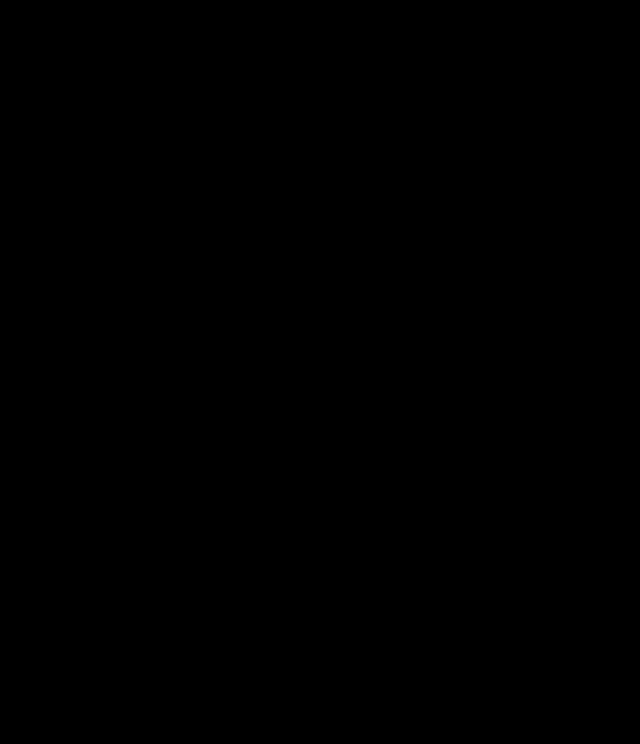
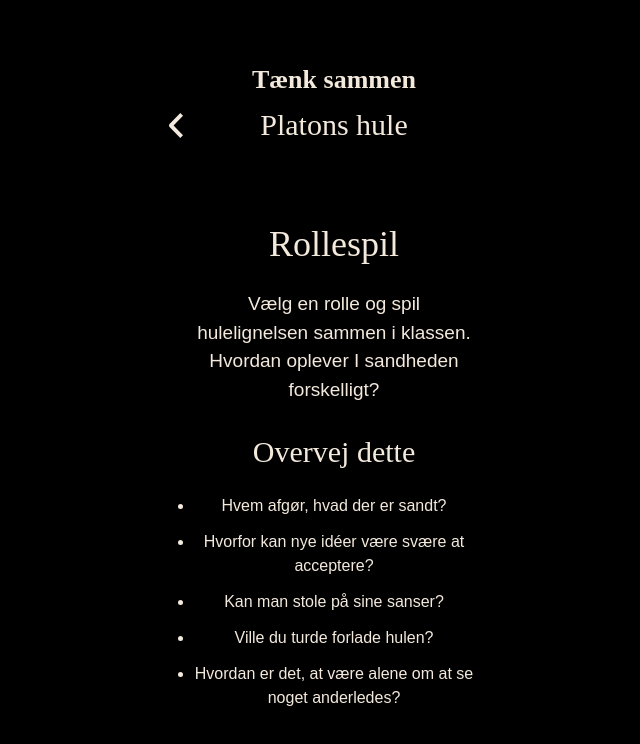
Before and after one commit to SarahNevin/filosofiapp, a React (Vite) app: page /taenk-sammen in a window 1280 px wide. Shown: the top 744 px of the page, without its empty margins (306-946 px from the left). Built offline with nearby package versions, Linux system fonts and the light colour scheme; a web font is replaced by a local one.

Commit message:
Tekst til screenHeader og tekstblok tilføjer

```diff
--- a/src/views/TaenkSammenView.jsx
+++ b/src/views/TaenkSammenView.jsx
@@ -1,6 +1,34 @@
+import ScreenHeader from "../components/ScreenHeader";
+import Tekstblok from "../components/Tekstblok";
+
 export default function TaenkSammenView() {
   return (
     <div>
+      <ScreenHeader
+        tagline="Tænk sammen"
+        title="Platons hule"
+        level="h2"
+        visTilbageknap
+      />
+
+      {/* Tekstblok 1 */}
+      <Tekstblok title="Rollespil" level="h1">
+        <p>
+          Vælg en rolle og spil hulelignelsen sammen i klassen. Hvordan oplever
+          I sandheden forskelligt?
+        </p>
+      </Tekstblok>
+
+      {/* Tekstblok 2 */}
+      <Tekstblok title="Overvej dette" level="h2">
+        <ul className="space-y-3 list-disc">
+          <li>Hvem afgør, hvad der er sandt?</li>
+          <li>Hvorfor kan nye idéer være svære at acceptere?</li>
+          <li>Kan man stole på sine sanser?</li>
+          <li>Ville du turde forlade hulen?</li>
+          <li>Hvordan er det, at være alene om at se noget anderledes?</li>
+        </ul>
+      </Tekstblok>
     </div>
   );
 }
```
